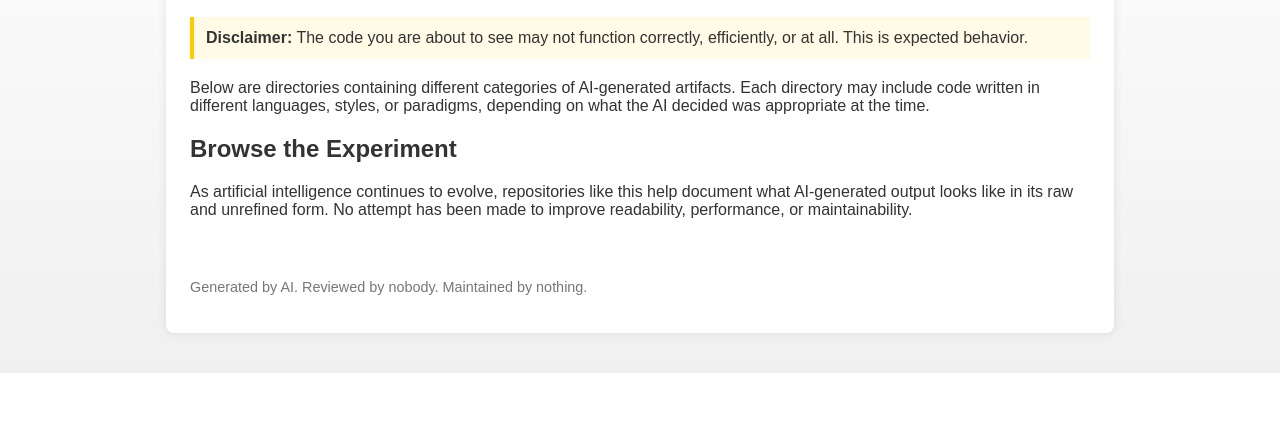
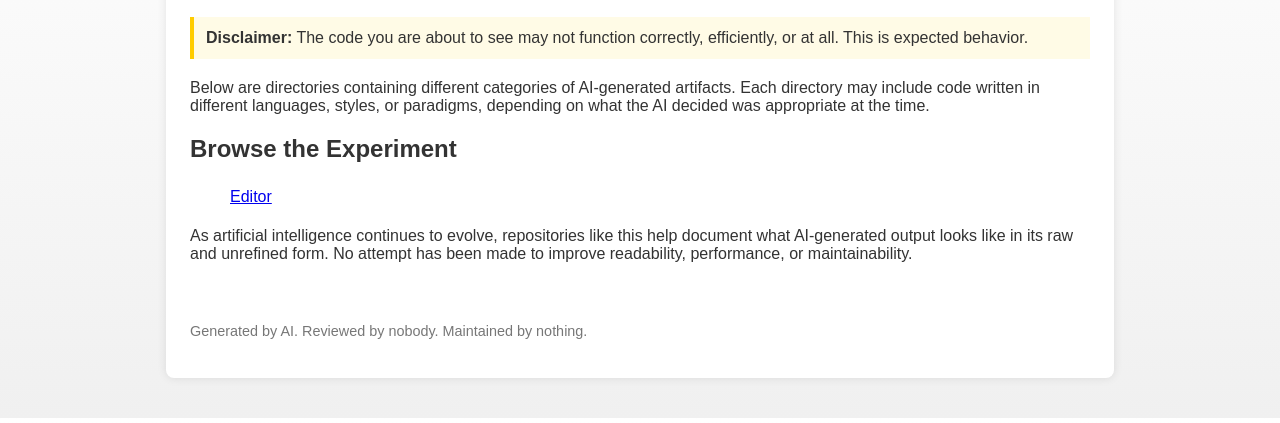
Before and after one commit to T6970/AI-slop, a plain HTML site: page index.html in a window 1280 px wide. Shown: the part 201-624 px from the top of the page. Drawn offline with Linux system fonts and the light colour scheme.

Commit message:
Had do manually add an item into the list

```diff
--- a/index.html
+++ b/index.html
@@ -64,6 +64,7 @@
 
         <h2>Browse the Experiment</h2>
         <ul>
+            <a href="/editor/">Editor</a>
         </ul>
 
         <p>
```
